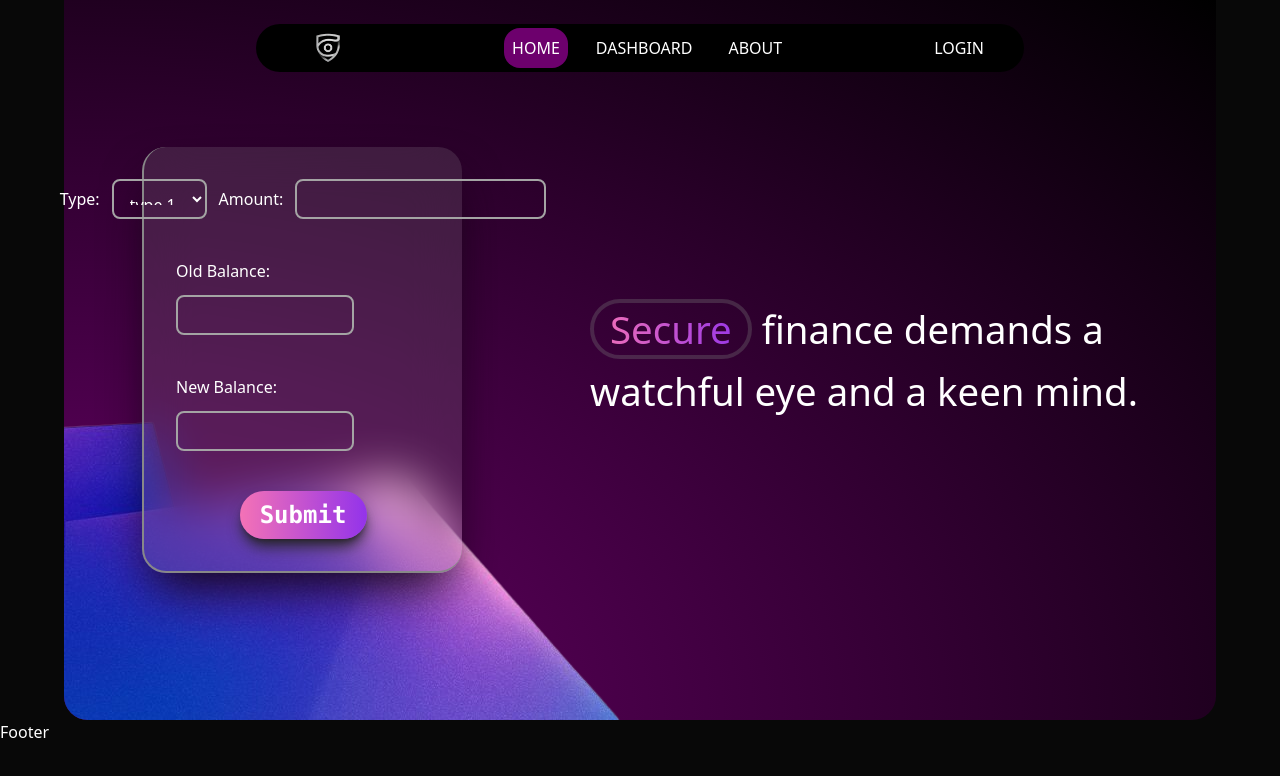
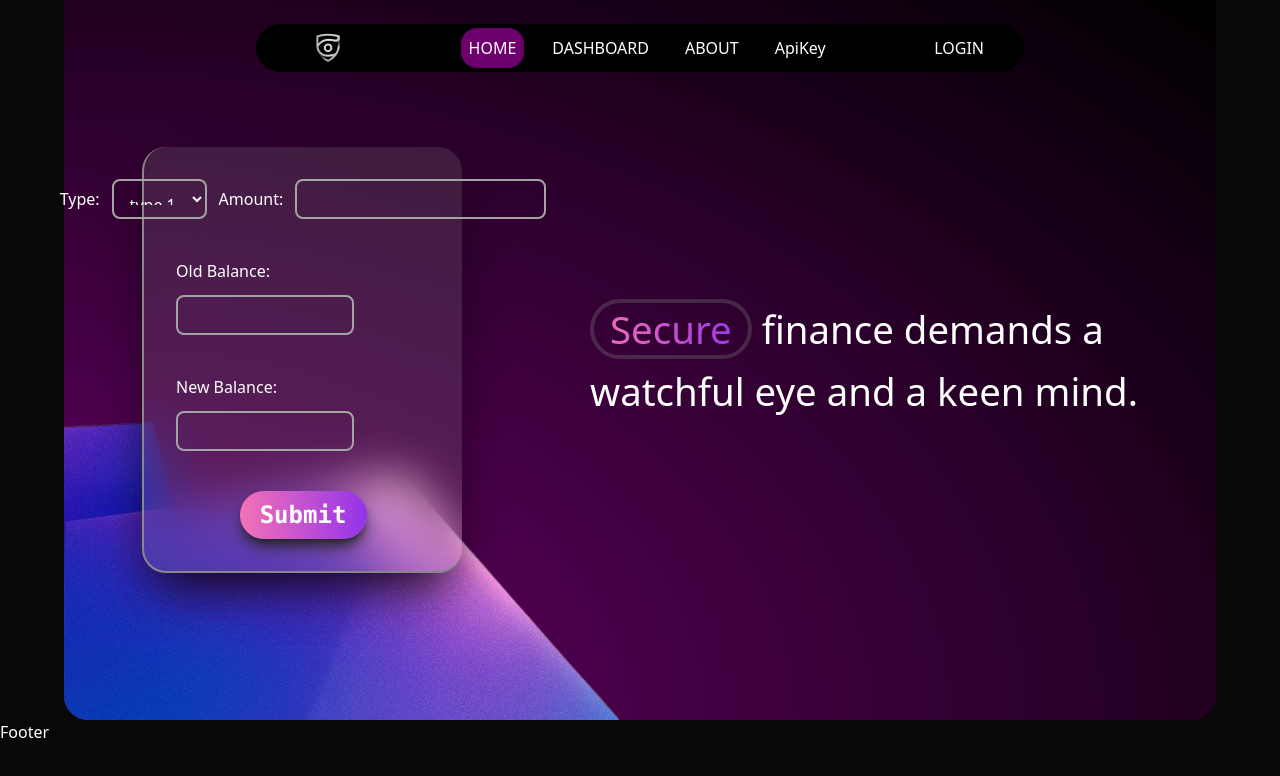
Before and after one commit to Roushan1512/Payments-Fraud-Detection, a React (Vite) app in the folder clientside/: page / in a window 1280 px wide. Shown: the top 776 px of the page. Built offline with nearby package versions, Linux system fonts and the light colour scheme; what @nextui-org/react would draw is missing.

Commit message:
added to header

```diff
--- a/clientside/src/components/Header/Header.jsx
+++ b/clientside/src/components/Header/Header.jsx
@@ -50,6 +50,19 @@ const Header = () => {
           >
             <li>ABOUT</li>
           </NavLink>
+          <NavLink
+            to="/getapi"
+            className={({ isActive }) =>
+              ` ${
+                isActive
+                  ? "bg-[#6d006d] hover:bg-[#940194]"
+                  : "bg-transparent hover:bg-[#450a45]"
+              }
+              p-2 rounded-2xl transition ease-in-out `
+            }
+          >
+            <li>ApiKey</li>
+          </NavLink>
         </ul>
       </div>
       <div>LOGIN</div>
```
